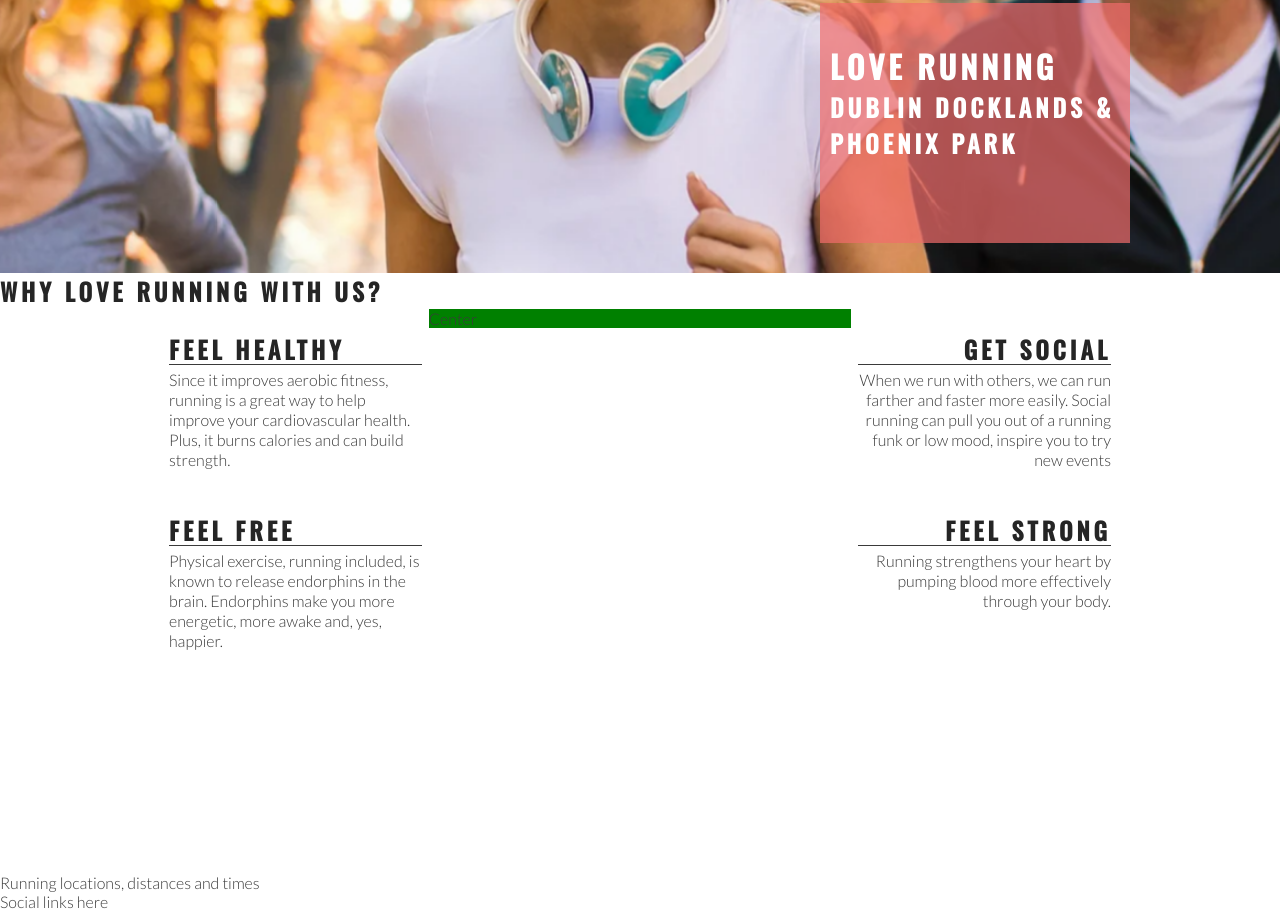
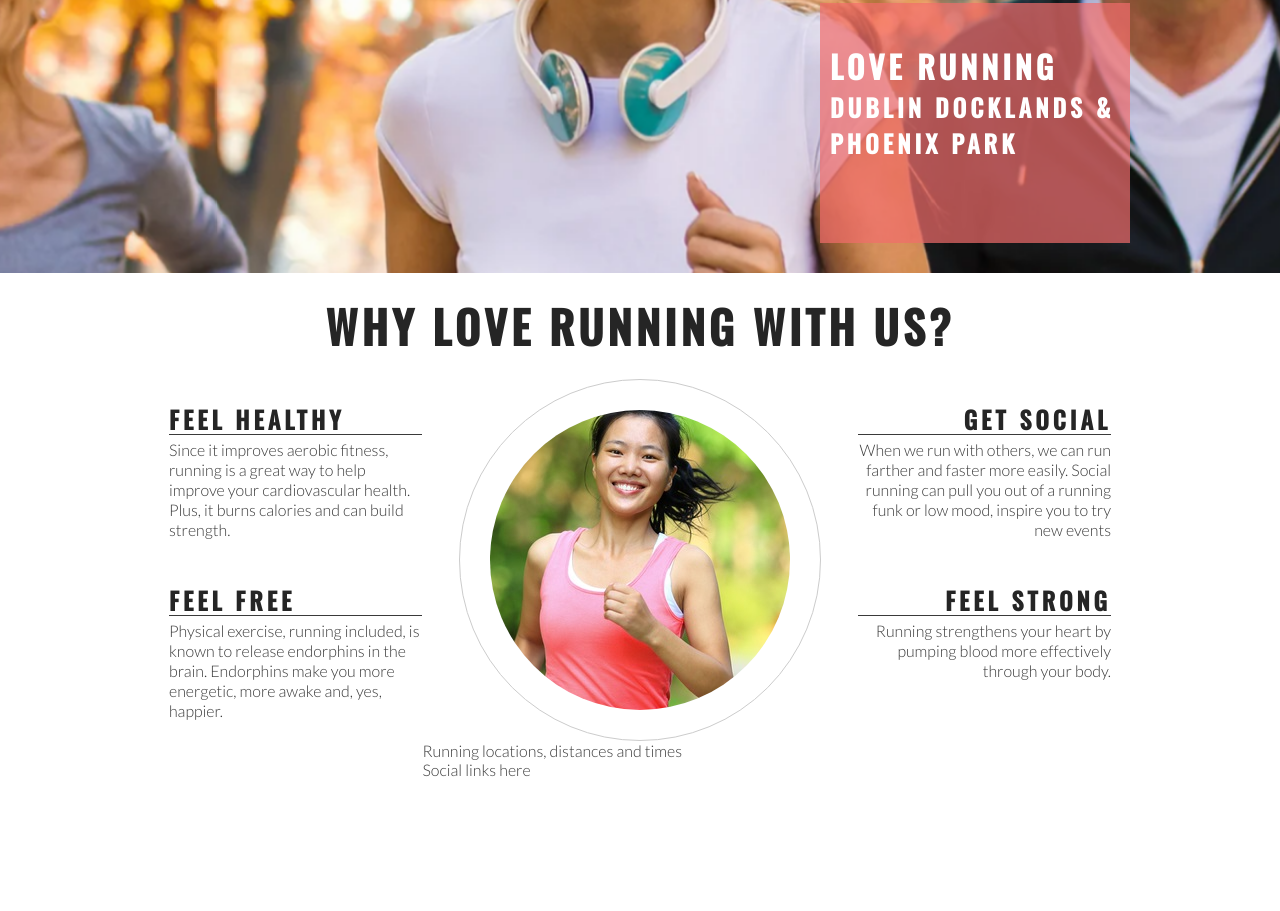
Before and after one commit to Bupen12/love-running, a plain HTML site: page index.html in a window 1280 px wide. Shown: the part 462-1373 px from the top of the page. Drawn offline with nearby package versions, Linux system fonts and the light colour scheme.

Commit message:
Add club ethos central image and style into a circle

```diff
--- a/assets/css/style.css
+++ b/assets/css/style.css
@@ -124,7 +124,7 @@ h1, h2 {
 #center-about {
     width: 33%;
     margin: 0 auto;
-    background-color: green;
+    background-color:
 }
 hr {
     border-top: 1px solid #3a3a3a;
@@ -152,3 +152,25 @@ hr {
     text-align: right;
 
 }
+#welcome {
+    text-align: center;
+    margin: 20px;
+    font-size: 280%;
+
+}
+#circle-container {
+    width: 300px;
+    height: 300px;
+    padding: 30px;
+    border-style: solid;
+    border-color: #ccc;
+    border-width: 1px;
+    border-radius: 50%;
+    margin: 0 auto;
+
+}
+#circle-cover-bg {
+    background: url("../images/ethos-center-image.jpg") no-repeat center center ;
+    height: 100%;
+    border-radius: 50%;
+}
--- a/index.html
+++ b/index.html
@@ -41,7 +41,7 @@
         </div>
     </section>
     <section id="club-ethos">
-        <h1>Why Love Running With Us?</h1>
+        <h2 id="welcome">Why Love Running With Us?</h2>
         <div id="left-about">
             <div class="left-about-heading">
                 <h2>Feel Healthy</h2>
@@ -74,8 +74,18 @@
             </p>
         </div>
     </div>
-        <div id="center-about" >Center</div>
-    </section>
+        <div id="center-about" >
+           <div id="circle-container">
+               <div id="circle-cover-bg">
+            </div>
+        </div>
+    </div>
+
+
+
+
+
+
     <section>
         Running locations, distances and times
     </section>
```
Also changed, not shown: assets/images/ethos-center-image.jpg (added).
